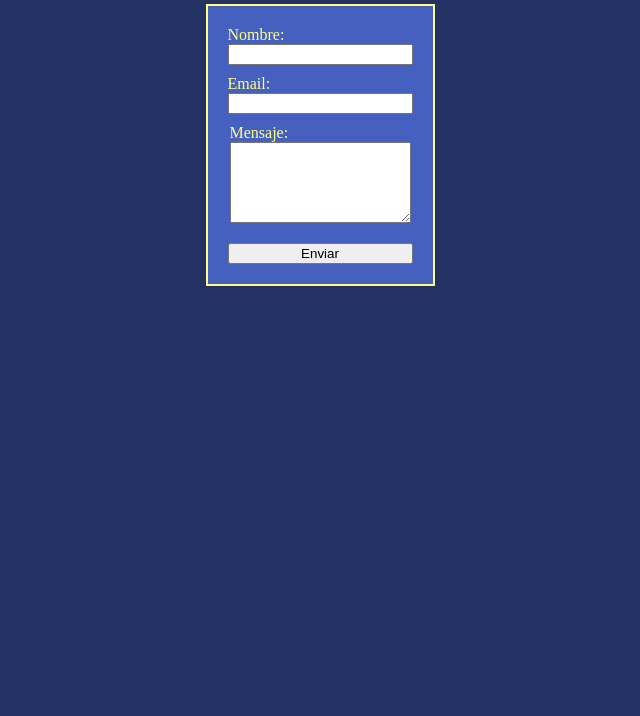
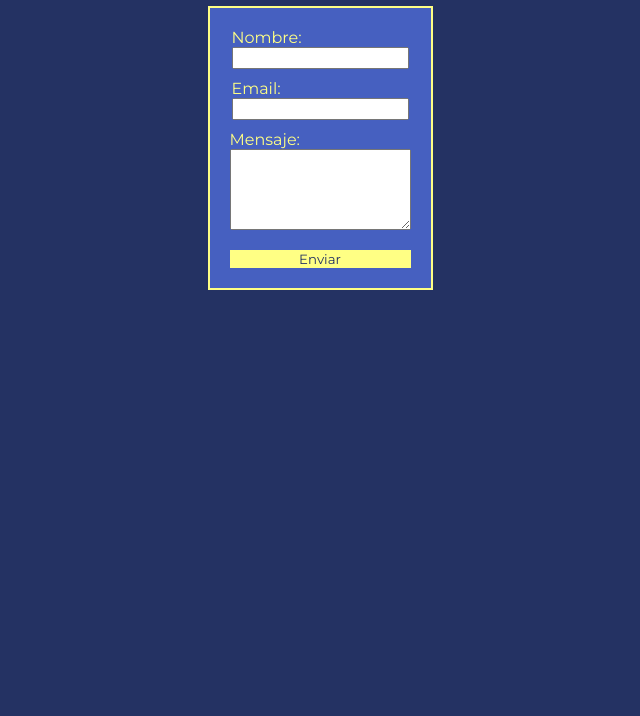
Before and after one commit to abrildn/Practica-1-8, a plain HTML site: page index.html in a window 1280 px wide. Shown: the part 84-800 px from the top of the page, without its empty margins (320-960 px from the left). Drawn offline with Linux system fonts and the light colour scheme.

Commit message:
font change

```diff
--- a/index.html
+++ b/index.html
@@ -6,6 +6,10 @@
     <meta name="viewport" content="width=device-width, initial-scale=1.0">
     <title>Contacto</title>
     <link rel="stylesheet" href="style.css">
+    <link rel="preconnect" href="https://fonts.googleapis.com">
+    <link rel="preconnect" href="https://fonts.gstatic.com" crossorigin>
+    <link href="https://fonts.googleapis.com/css2?family=Montserrat:ital,wght@0,100..900;1,100..900&display=swap"
+        rel="stylesheet">
 </head>
 
 <body>
--- a/style.css
+++ b/style.css
@@ -3,6 +3,7 @@ body {
     display: grid;
     justify-content: center;
     color: rgb(255, 255, 132);
+    font-family: "montserrat";
 }
 
 #main-title {
@@ -34,6 +35,19 @@ body {
 
 #send-button {
     margin-top: 10px;
+    background-color: rgb(255, 255, 132);
+    border: none;
+    color: rgb(36, 50, 99);
+}
+
+input {
+    font-family: "montserrat";
+}
+
+#send-button:hover {
+    background-color: rgb(17, 23, 46);
+    color: rgb(255, 255, 132);
+    transition: 0.5s;
 }
 
 #form-sent {
```
